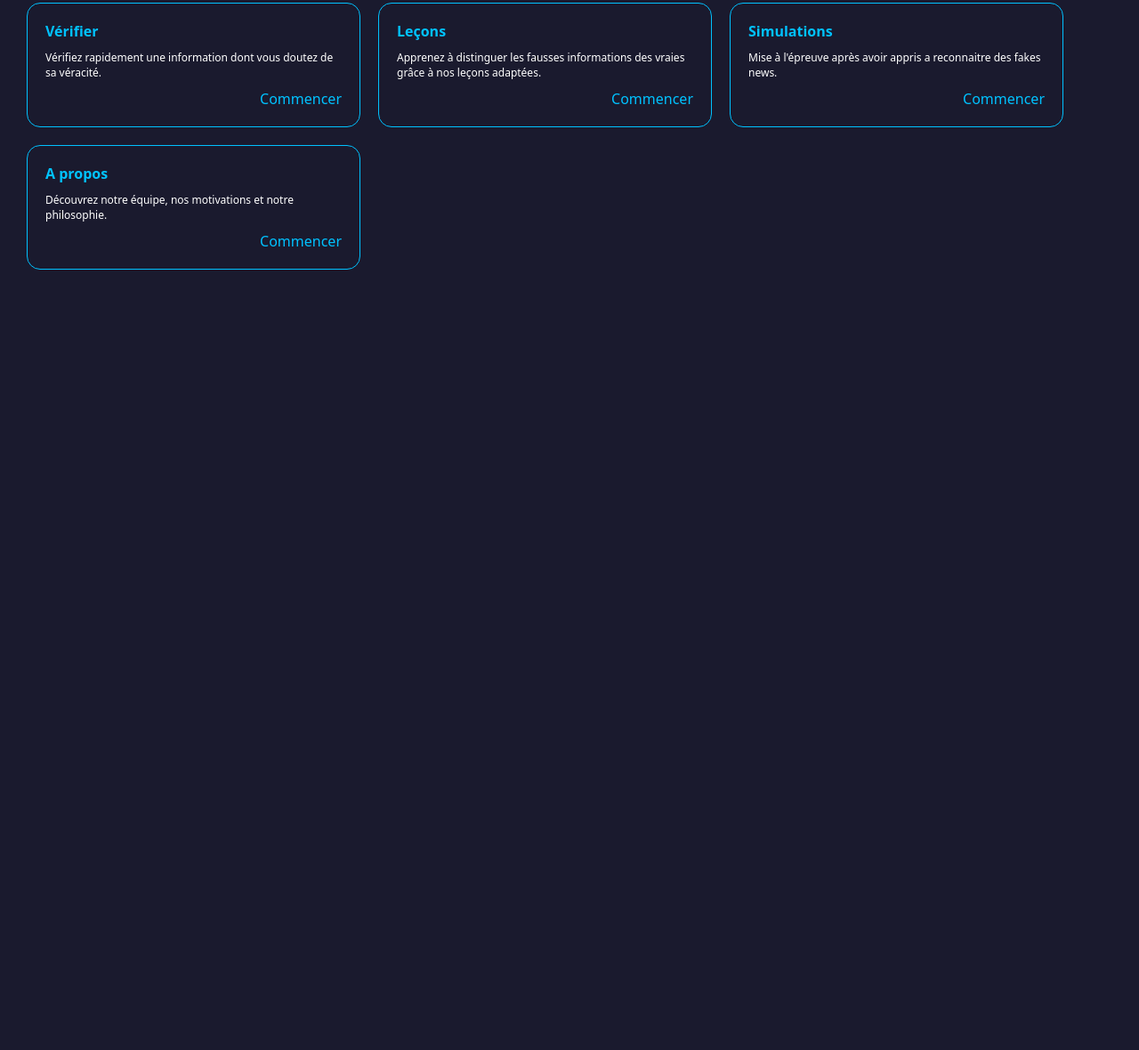
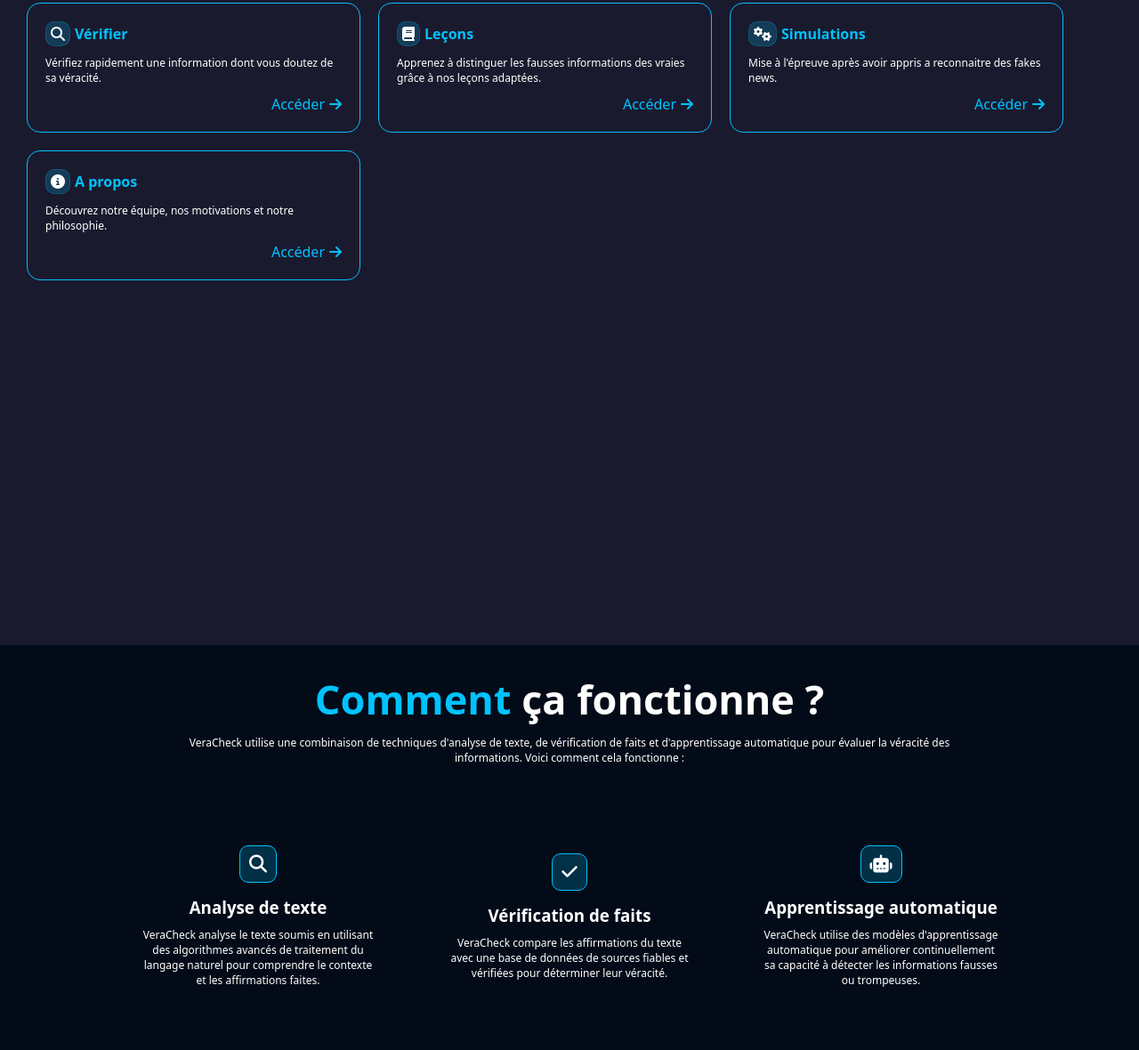
Before and after one commit to judi-ca/VeraCheck, a plain HTML site: page index.html in a window 1280 px wide. Shown: the part 899-2079 px from the top of the page at 89% size. Before the commit the page ends 1594 px from the top, so only its background shows below. Drawn offline with Linux system fonts and the light colour scheme.

Commit message:
Ajout de la section comment fonctionne veraCheck, changement des icons et du logo dans chaque partie.

```diff
--- a/css/style.css
+++ b/css/style.css
@@ -1,30 +1,7 @@
-
-.material-symbols-outlined {
-  font-variation-settings:
-  'FILL' 0,
-  'wght' 400,
-  'GRAD' 0,
-  'opsz' 24
-}
-
-.material-symbols-outlined {
-  font-variation-settings:
-  'FILL' 0,
-  'wght' 400,
-  'GRAD' 0,
-  'opsz' 24
-}
-
-.material-symbols-outlined {
-  font-variation-settings:
-  'FILL' 0,
-  'wght' 400,
-  'GRAD' 0,
-  'opsz' 24
-}
 
 /* Style general */
 :root{
+    --bg-deep:#030b18;
     --bg:#1a1a2e;
     --accent:#00c2ff;
     --accent-hover: rgba(0, 194, 255, 0.2);
@@ -190,6 +167,7 @@
     }
 
     .btn a{
+        margin-right: 15px;
         text-decoration: none;
         color: var(--white);
         font-family: system-ui, -apple-system, BlinkMacSystemFont, 'Segoe UI', Roboto, Oxygen, Ubuntu, Cantarell, 'Open Sans', 'Helvetica Neue', sans-serif;
@@ -270,7 +248,7 @@
 
     .hero-cards .cards .card .card-head{display: flex; align-items: center;}
     .hero-cards .cards .card .card-head{color: var(--accent);}
-    .hero-cards .cards .card .card-head span{
+    .hero-cards .cards .card .card-head i{
         background-color:var(--accent-hover);
         color: var(--white);
         border-radius: 10px;
@@ -296,6 +274,7 @@
     }
 
     .hero-cards .cards .card .card-end a{
+        margin-right: 5px;
         text-decoration:none;
         color: var(--accent);
         font-family: system-ui, -apple-system, BlinkMacSystemFont, 'Segoe UI', Roboto, Oxygen, Ubuntu, Cantarell, 'Open Sans', 'Helvetica Neue', sans-serif;
@@ -306,6 +285,80 @@
         box-shadow: 3px 3px 10px var(--accent-hover);
     }
 
+
+    /* Debut de la section "Comment ca fonctionne" */
+
+    .function{
+        max-height: 100vh;
+        margin-top: 30px;
+        padding: 30px;
+        background-color:var(--bg-deep) ;
+        color: var(--white);
+    }
+
+    .function h2{
+        text-align: center;
+        font-size: 45px;
+        color: var(--white);
+        font-family: system-ui, -apple-system, BlinkMacSystemFont, 'Segoe UI', Roboto, Oxygen, Ubuntu, Cantarell, 'Open Sans', 'Helvetica Neue', sans-serif;
+    }
+
+    .function h2 span{
+        color: var(--accent);
+        font-weight: bold;
+    }
+
+    .function .function-description{
+        text-align: center;
+        color: var(--white);
+        font-size: 12px;
+        max-width: 900px;
+        margin: 0 auto;
+        margin-top: 10px;
+    }
+
+    .function .function-steps{
+        margin-top: 50px;
+        display: flex;
+        align-items: center;
+        justify-content: center;
+        flex-wrap: wrap;
+    }
+
+    .function .function-steps .step{
+        padding: 15px;
+        border-radius: 15px;
+        display: flex;
+        align-items: center;
+        justify-content: space-around;
+        flex-direction: column;
+        width: 300px;
+        margin: 25px;
+        transition: 0.1s ease;
+    }
+
+    .function .function-steps .step:hover{
+        transform: scale(1.02);
+        border: 1px dashed var(--accent-hover);
+    }
+
+
+    .function .function-steps .step i{
+        background-color: var(--accent-hover);
+        color: var(--white);
+        border-radius: 10px;
+        border: 1px solid var(--accent);
+        padding: 10px;
+        font-size: 20px;
+        margin-bottom: 15px;
+    }
+
+    .function .function-steps .step p{
+        font-size: 12px;
+        color: var(--white);
+        text-align: center;
+        margin-top: 10px;
+    }
     /* Responsive */
 
     @media (max-width:768px) {
@@ -338,4 +391,14 @@
         .hero .hero-information .box{
             margin-top:10px;
         }
+
+        .function{
+            padding: 10px;
+            max-height: auto;
+            margin-top: 50px;
+        }
+
+        .function .function-steps{
+            flex-direction: column;
+        }
     }
--- a/index.html
+++ b/index.html
@@ -6,7 +6,8 @@
     <meta name="author" content="Yacinthe Adi TINDANAHIRE">
     <meta name="description" content="Une plateforme qui permet de vérifier la véracité des informations">
     <meta name="theme-color" content="#1a1a2e">
-    <link rel="shortcut icon" href="/images/ver.ico" type="image/x-icon">
+    <link rel="shortcut icon" href="/images/veraCheck.ico" type="image/x-icon">
+    <link rel="stylesheet" href="https://cdnjs.cloudflare.com/ajax/libs/font-awesome/6.4.0/css/all.min.css">
     <!-- Style css et titre -->
     <link rel="stylesheet" href="/css/style.css">
     <title>VeraCheck - Outil de vérification de news</title>
@@ -15,7 +16,7 @@
      <!-- Debut du header -->
       <header>
         <div class="left">
-            <img src="/images/logoVeraCheck.jpeg " alt="Logo VeraCheck">
+            <img src="/images/logoVera2Check.jpeg " alt="Logo VeraCheck">
                 <h1><span>Vera</span>Check</h1>
         </div>
         <div class="rigth">
@@ -37,7 +38,7 @@
 
         <div class="hero-container">
             <div class="logo">
-                <img src="/images/illustration2.jpeg" alt="Logo VeraCheck">
+                <img src="/images/logoVera2Check.jpeg" alt="Logo VeraCheck">
                 <h1><span>Vera</span>Check</h1>
             </div>
             <div class="description">
@@ -52,7 +53,10 @@
         </div>
 
         <div class="btn">
-           <button class="btn-primary"><a href="#">Vérifier une information</a></button>
+           <button class="btn-primary">
+            <a href="#">Vérifier une information</a>
+            <i class="fa-solid fa-arrow-right"></i>
+        </button>
         </div>
 
         <div class="line"><hr></div>
@@ -69,54 +73,89 @@
 
                 <div class="card">
                     <div class="card-head">
+                        <i class="fa-solid fa-magnifying-glass"></i>
                         <h4>Vérifier</h4>
                     </div>
                     <div class="hero-content">
                         <p>Vérifiez rapidement une information dont vous doutez de sa véracité.</p>
                     </div>
                     <div class="card-end">
-                        <a href="">Commencer</a>
+                        <a href="">Accéder</a>
+                        <i class="fa-solid fa-arrow-right"></i>
                     </div>
                 </div>
 
                 <div class="card">
                     <div class="card-head">
+                        <i class="fa-solid fa-book"></i>
                         <h4>Leçons</h4>
                     </div>
                     <div class="hero-content">
                         <p>Apprenez à distinguer les fausses informations des vraies grâce à nos leçons adaptées.</p>
                     </div>
                     <div class="card-end">
-                        <a href="">Commencer</a>
+                        <a href="">Accéder</a>
+                        <i class="fa-solid fa-arrow-right"></i>
                     </div>
                 </div>
 
                 <div class="card">
                     <div class="card-head">
+                        <i class="fas fa-cogs"></i>
                         <h4>Simulations</h4>
                     </div>
                     <div class="hero-content">
                         <p>Mise à l'épreuve après avoir appris a reconnaitre des fakes news.</p>
                     </div>
                     <div class="card-end">
-                        <a href="">Commencer</a>
+                        <a href="">Accéder</a>
+                        <i class="fa-solid fa-arrow-right"></i>
                     </div>
                 </div>
 
                 <div class="card">
                     <div class="card-head">
+                        <i class="fa-solid fa-circle-info"></i>
                         <h4>A propos</h4>
                     </div>
                     <div class="hero-content">
                         <p>Découvrez notre équipe, nos motivations et notre philosophie.</p>
                     </div>
                     <div class="card-end">
-                        <a href="">Commencer</a>
+                        <a href="">Accéder</a>
+                        <i class="fa-solid fa-arrow-right"></i>
                     </div>
                 </div>
 
             </div>
 
        </section>
+
+       <!-- Debut de la section "Comment ca fonctionne" -->
+
+       <section class="function">
+        <h2><span>Comment</span> ça fonctionne ?</h2>
+        <p class="function-description">VeraCheck utilise une combinaison de techniques d'analyse de texte, de vérification de faits et d'apprentissage automatique pour évaluer la véracité des informations. Voici comment cela fonctionne :</p>
+
+        <div class="function-steps">
+            <div class="step">
+                <i class="fa-solid fa-magnifying-glass"></i>
+                <h3>Analyse de texte</h3>
+                <p>VeraCheck analyse le texte soumis en utilisant des algorithmes avancés de traitement du langage naturel pour comprendre le contexte et les affirmations faites.</p>
+            </div>
+
+            <div class="step">
+                <i class="fa-solid fa-check"></i>
+                <h3>Vérification de faits</h3>
+                <p>VeraCheck compare les affirmations du texte avec une base de données de sources fiables et vérifiées pour déterminer leur véracité.</p>
+            </div>
+
+            <div class="step">
+                <i class="fa-solid fa-robot"></i>
+                <h3>Apprentissage automatique</h3>
+                <p>VeraCheck utilise des modèles d'apprentissage automatique pour améliorer continuellement sa capacité à détecter les informations fausses ou trompeuses.</p>
+            </div>
+        </div>
+       </section>
 </body>
 </html>
```
Also changed, not shown: images/logoVeraCheck.jpeg (deleted), images/ver.ico (deleted), images/veraCheck.ico (added).
